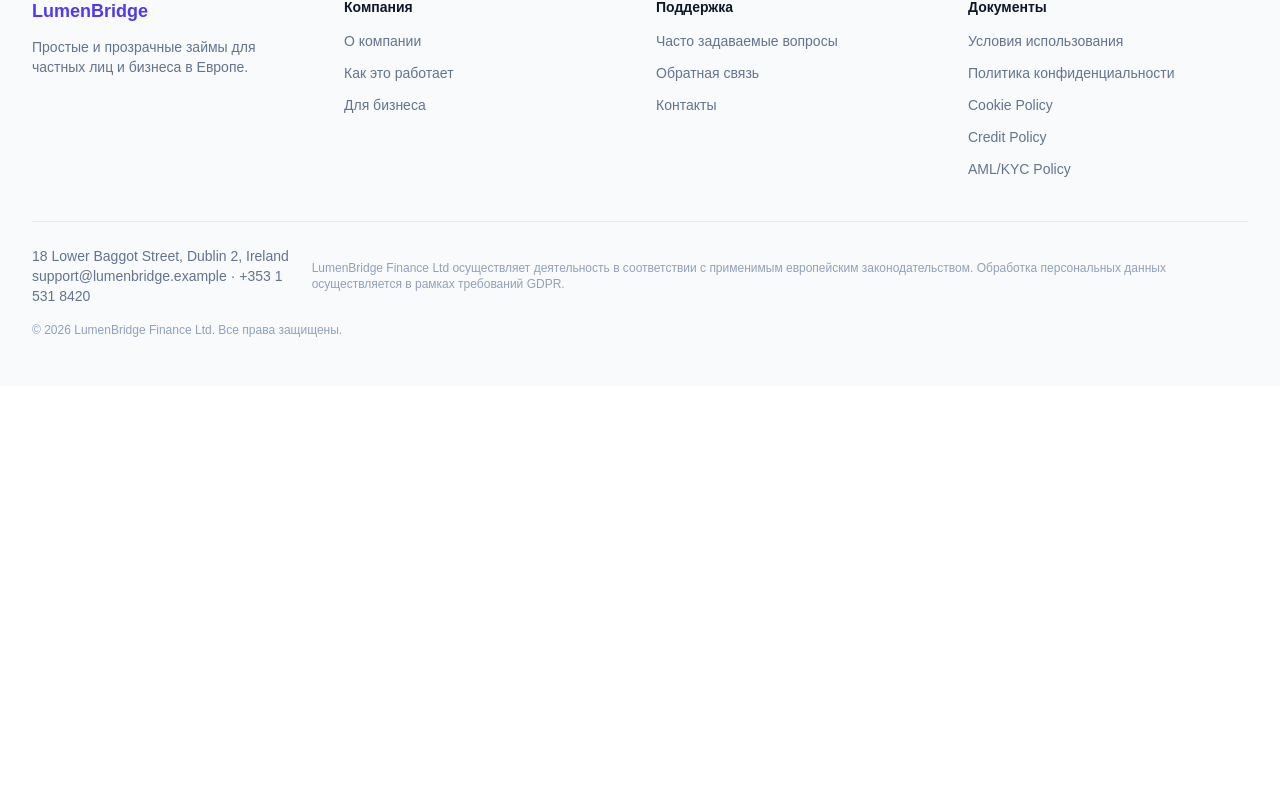
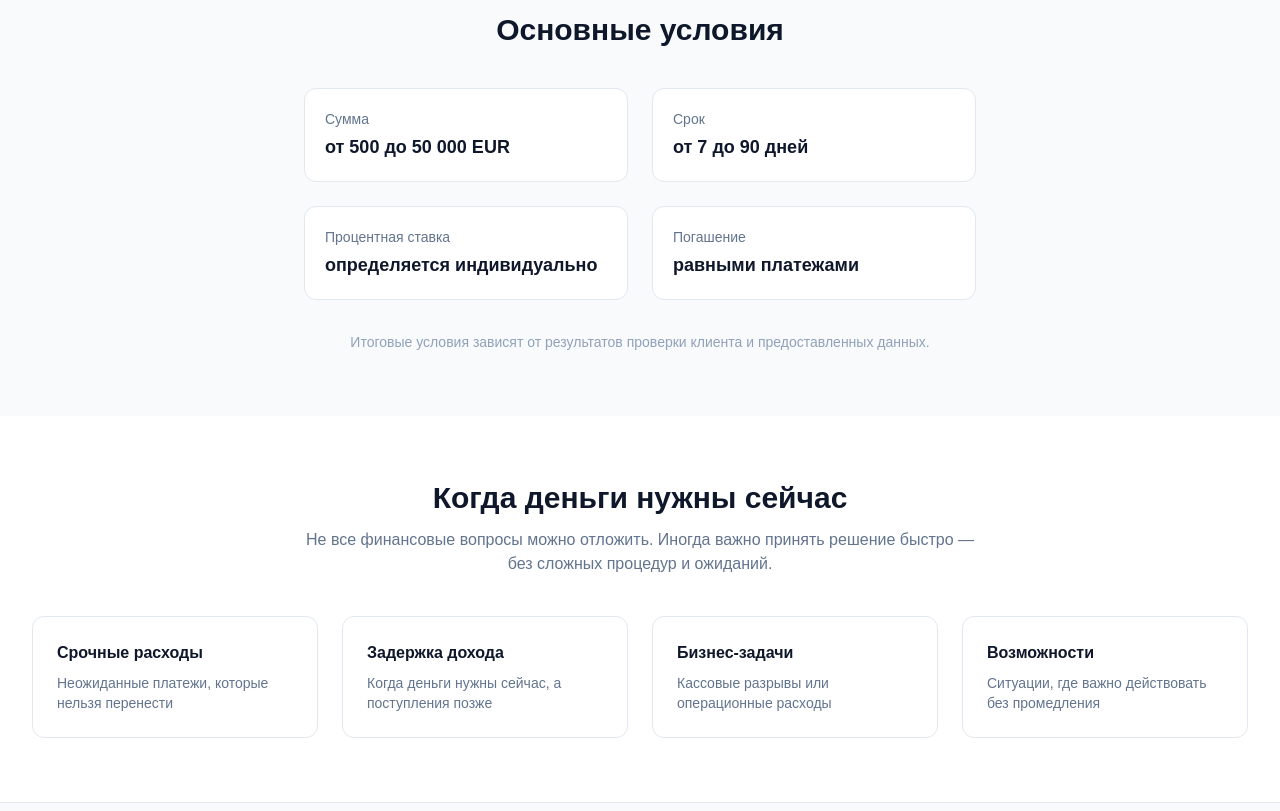
Before and after one commit to antonbukhalov13/04-fullstack-mvp, a Next.js app in the folder frontend/: page / in a window 1280 px wide. Shown: the part 689-1500 px from the top of the page. Before the commit the page ends 1075 px from the top, so only its background shows below. Built offline with nearby package versions, Linux system fonts and the light colour scheme.

Commit message:
add loan terms and use-cases sections to landing page

```diff
--- a/frontend/src/app/page.tsx
+++ b/frontend/src/app/page.tsx
@@ -1,11 +1,15 @@
 import { Hero } from '@/widgets/hero';
 import { Calculator } from '@/widgets/calculator';
+import { LoanTerms } from '@/widgets/loan-terms';
+import { WhenMoneyNeeded } from '@/widgets/when-money-needed';
 
 export default function Home() {
   return (
     <>
       <Hero />
       <Calculator />
+      <LoanTerms />
+      <WhenMoneyNeeded />
     </>
   );
 }
--- /dev/null
+++ b/frontend/src/widgets/loan-terms/index.ts
@@ -0,0 +1 @@
+export { LoanTerms } from './loan-terms';
--- /dev/null
+++ b/frontend/src/widgets/loan-terms/loan-terms.tsx
@@ -0,0 +1,37 @@
+export function LoanTerms() {
+  const items = [
+    { label: 'Сумма', value: 'от 500 до 50 000 EUR' },
+    { label: 'Срок', value: 'от 7 до 90 дней' },
+    { label: 'Процентная ставка', value: 'определяется индивидуально' },
+    { label: 'Погашение', value: 'равными платежами' },
+  ];
+
+  return (
+    <section className="py-16 bg-slate-50">
+      <div className="mx-auto max-w-7xl px-4 sm:px-6 lg:px-8">
+        <h2 className="text-2xl sm:text-3xl font-bold text-slate-900 text-center">
+          Основные условия
+        </h2>
+
+        <div className="mt-10 mx-auto max-w-2xl grid grid-cols-1 sm:grid-cols-2 gap-6">
+          {items.map((item) => (
+            <div
+              key={item.label}
+              className="rounded-xl bg-white border border-slate-200 p-5"
+            >
+              <dt className="text-sm text-slate-500">{item.label}</dt>
+              <dd className="mt-1 text-lg font-semibold text-slate-900">
+                {item.value}
+              </dd>
+            </div>
+          ))}
+        </div>
+
+        <p className="mt-8 text-center text-sm text-slate-400">
+          Итоговые условия зависят от результатов проверки клиента и
+          предоставленных данных.
+        </p>
+      </div>
+    </section>
+  );
+}
--- /dev/null
+++ b/frontend/src/widgets/when-money-needed/index.ts
@@ -0,0 +1 @@
+export { WhenMoneyNeeded } from './when-money-needed';
--- /dev/null
+++ b/frontend/src/widgets/when-money-needed/when-money-needed.tsx
@@ -0,0 +1,48 @@
+const cards = [
+  {
+    title: 'Срочные расходы',
+    description: 'Неожиданные платежи, которые нельзя перенести',
+  },
+  {
+    title: 'Задержка дохода',
+    description: 'Когда деньги нужны сейчас, а поступления позже',
+  },
+  {
+    title: 'Бизнес-задачи',
+    description: 'Кассовые разрывы или операционные расходы',
+  },
+  {
+    title: 'Возможности',
+    description: 'Ситуации, где важно действовать без промедления',
+  },
+];
+
+export function WhenMoneyNeeded() {
+  return (
+    <section className="py-16 bg-white">
+      <div className="mx-auto max-w-7xl px-4 sm:px-6 lg:px-8">
+        <h2 className="text-2xl sm:text-3xl font-bold text-slate-900 text-center">
+          Когда деньги нужны сейчас
+        </h2>
+        <p className="mt-3 text-center text-slate-500 max-w-2xl mx-auto">
+          Не все финансовые вопросы можно отложить. Иногда важно принять решение
+          быстро — без сложных процедур и ожиданий.
+        </p>
+
+        <div className="mt-10 grid grid-cols-1 sm:grid-cols-2 lg:grid-cols-4 gap-6">
+          {cards.map((card) => (
+            <div
+              key={card.title}
+              className="rounded-xl border border-slate-200 p-6 bg-white"
+            >
+              <h3 className="text-base font-semibold text-slate-900">
+                {card.title}
+              </h3>
+              <p className="mt-2 text-sm text-slate-500">{card.description}</p>
+            </div>
+          ))}
+        </div>
+      </div>
+    </section>
+  );
+}
```
